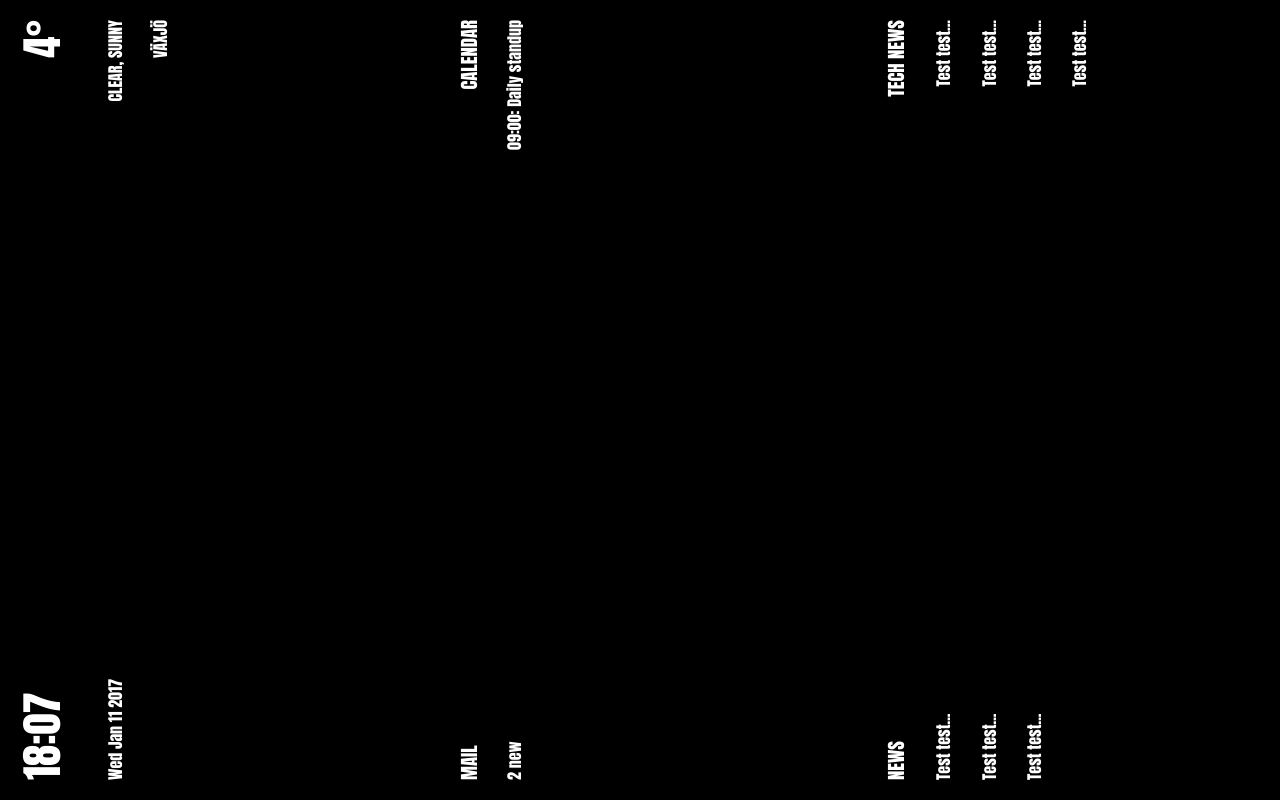
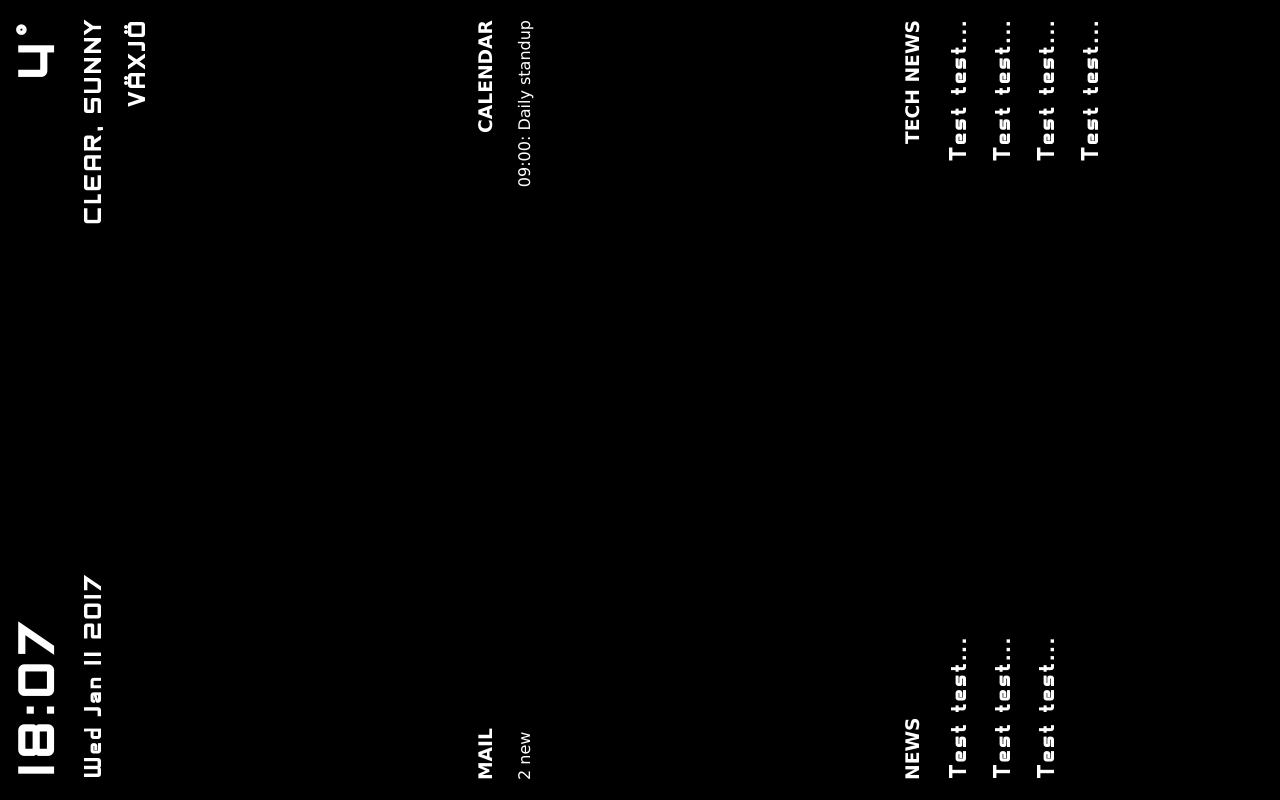
Before and after one commit to mattinordstrom/smart_mirror, a plain HTML site: page index.html in a window 1280 px wide. Drawn offline with nearby package versions, Linux system fonts and the light colour scheme; no server answers.

```diff
--- a/server/main.js
+++ b/server/main.js
@@ -1,14 +1,14 @@
 var gcal = require('./quickstart.js');
 var http = require("http");
 
-var Main = function() {
+var Main = function () {
 	//TODO
 	//this.initServer();
 
 	var googleCal = new gcal();
 	googleCal.readFile();
 }
-Main.prototype.initServer = function() {
+Main.prototype.initServer = function () {
 	http.createServer(function (request, response) {
 
 		// Send the HTTP header
--- a/src/clock.js
+++ b/src/clock.js
@@ -2,7 +2,7 @@
 	var today = new Date();
 	var h = today.getHours();
 	var m = today.getMinutes();
-    if(m < 10){
+	if (m < 10) {
 		m = "0" + m;
 	}
 	$('#div_time :first').html(h + ":" + m);
--- a/src/weather.js
+++ b/src/weather.js
@@ -1,6 +1,6 @@
 var OWM_API_KEY = '';
-function getWeather(){
-	$.get("http://api.openweathermap.org/data/2.5/forecast/city?q=V%C3%A4xj%C3%B6&units=metric&APPID=" + OWM_API_KEY,function(result){
+function getWeather() {
+	$.get("http://api.openweathermap.org/data/2.5/forecast/city?q=V%C3%A4xj%C3%B6&units=metric&APPID=" + OWM_API_KEY, function (result) {
 		$('#div_weather h1:first').html(result.list[0].main.temp + "&deg;");
 		$('#div_weather :eq(1)').html(result.list[0].weather[0].description);
 		$('#div_weather :eq(2)').html(result.city.name + ', ' + result.city.country);
--- a/style.css
+++ b/style.css
@@ -1,42 +1,60 @@
+@font-face {
+    font-family: SFFedoraTitles;
+    src: url(./fonts/SFFedoraTitles.ttf);
+}
+
 html {
     width: 100%;
     height: 100%;
 }
+
 body {
     width: 100%;
     height: 100%;
 
     margin: 0px;
     padding: 0px;
-    color:#fff;
-    background-color:#000;
-    font-family: "Impact";
+    color: #fff;
+    background-color: #000;
+    font-family: "Verdana";
 }
+
 h1 {
     margin-top: 0px;
-	font-size: 32pt;
+    font-size: 38pt;
+    font-family: SFFedoraTitles;
 }
+
+h4 {
+    font-size: 18pt;
+    font-family: SFFedoraTitles;
+}
+
 #container {
     width: 100%;
     height: 100%;
 }
+
 #content {
     position: relative;
     -webkit-transform: rotate(-90deg);
     -webkit-transform-origin: 0% 0%;
 }
+
 #inner_content {
     width: 100%;
-	position:absolute;
+    position: absolute;
 }
+
 .content_div_left {
-	float:left;
+    float: left;
     margin-left: 20px;
-	margin-top: 10px;
+    margin-top: 30px;
 }
+
 .content_div_right {
-	float:right;
+    float: right;
     margin-right: 20px;
-	text-align:right;
-	margin-top: 10px;
+    text-align: right;
+    margin-top: 30px;
 }
```
Also changed, not shown: index.html (+2 -2 lines), server/quickstart.js (+13 -13 lines), README.md, fonts/SFFedoraTitles.ttf (added). Lines whose indentation alone changed are shown as unchanged.
